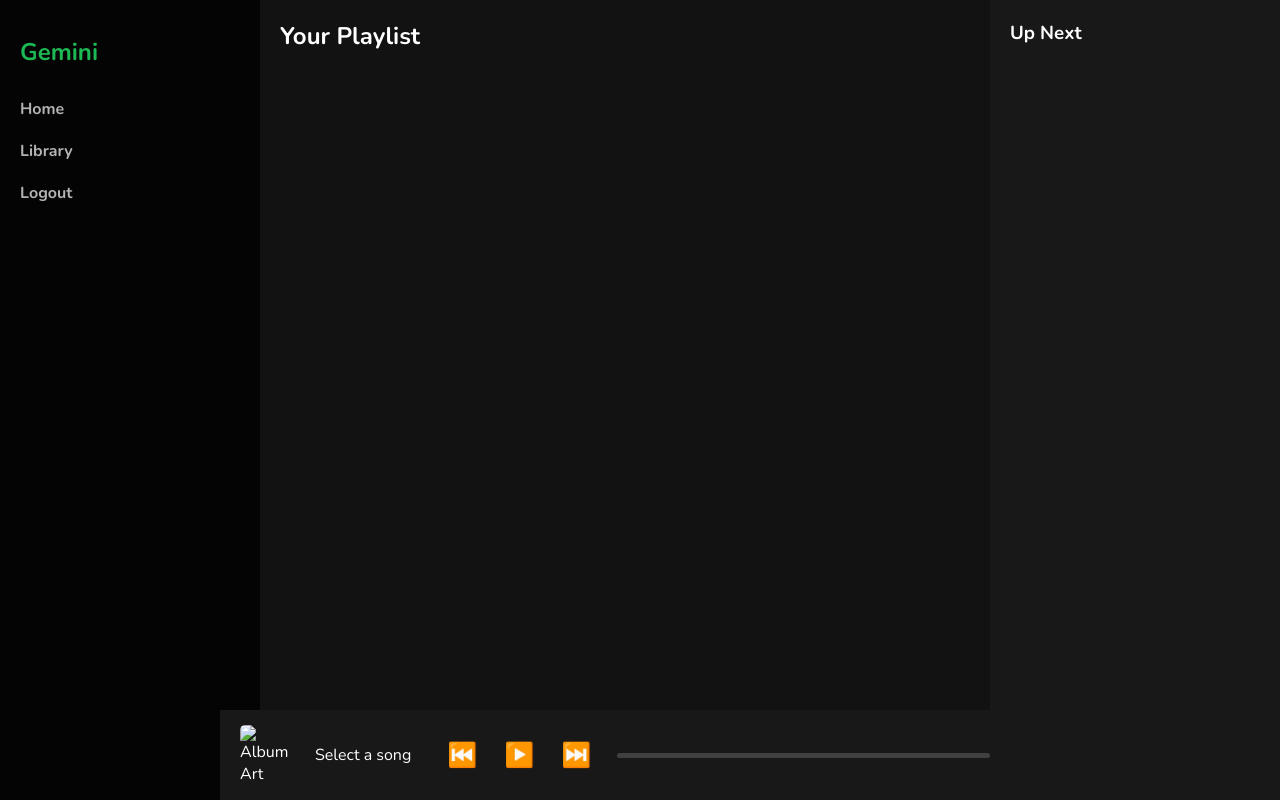
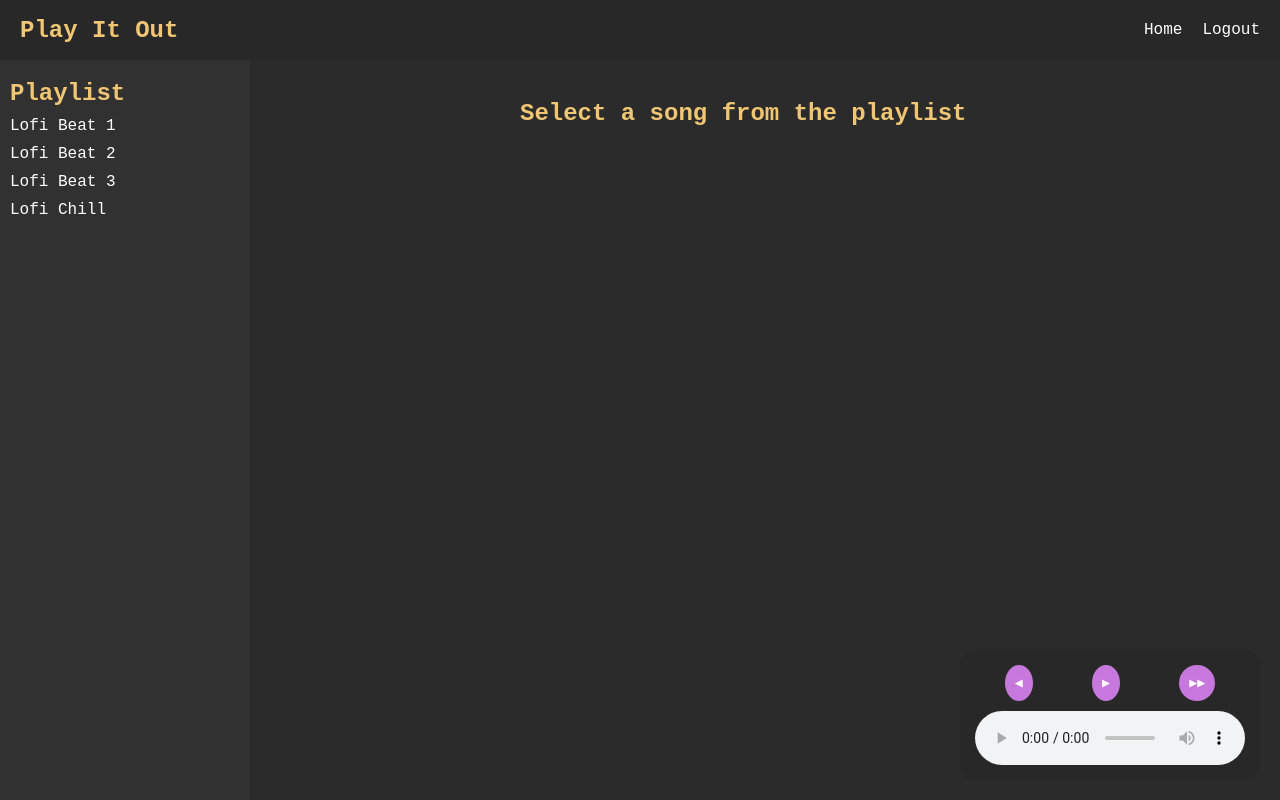
Before and after one commit to Nabnish/palyitout, a Flask app: template templates/playlist.html in a window 1280 px wide. Run offline with Flask 3, Linux system fonts and the light colour scheme; the template is opened without the code that fills it, so the values that code supplies are empty.

Commit message:
spotify player

```diff
--- a/app.py
+++ b/app.py
@@ -103,7 +103,7 @@ def gemini():
         return redirect(url_for("login"))
 
     response_text = ""
-    song_list = []
+    song_list = session.get("song_list", [])
 
     if request.method == "POST":
         user_input = request.form["message"]
@@ -112,58 +112,54 @@ def gemini():
             prompt = f"""
             The user said: {user_input}.
             Generate a playlist of songs matching this vibe.
-            IMPORTANT: Reply ONLY with a comma-separated list of song titles and artist names.
+            Reply ONLY with a comma-separated list of song titles and artist names.
             """
             response = model.generate_content(prompt)
             response_text = response.text.strip()
 
-            # Prepare song_list
+            song_list = []
             for s in response_text.split(','):
                 if '-' in s:
                     title, artist = s.strip().split('-', 1)
                     song_list.append({
                         "title": title.strip(),
                         "artist": artist.strip(),
-                        "uri": "",  # optional Spotify preview
+                        "uri": "",
                         "album_art": "https://via.placeholder.com/60"
                     })
-
-            # Redirect to playlist page
-            session["song_list"] = song_list  # save in session
-            return redirect(url_for("playlist"))
+            session["song_list"] = song_list
 
         except Exception as e:
-            response_text = f"An error occurred: {e}"
-            flash("Failed to generate playlist.", "error")
+            flash(f"Failed to generate playlist: {e}", "error")
+        import spotipy
+        from spotipy.oauth2 import SpotifyOAuth
+        if 'spotify_token' in session:
+            sp = spotipy.Spotify(auth=session['spotify_token'])
+            for song in song_list:
+                query = f"{song['title']} {song['artist']}"
+                results = sp.search(q=query, type='track', limit=1)
+            if results['tracks']['items']:
+                track = results['tracks']['items'][0]
+                song['uri'] = track['preview_url']   # 30s preview
+                song['spotify_url'] = track['external_urls']['spotify']
+                song['album_art'] = track['album']['images'][0]['url']
 
-    return render_template("gemini.html", response=response_text, username=session["username"])
-@app.route("/playlist")
-def playlist():
-    if "user_id" not in session:
-        return redirect(url_for("login"))
 
-    song_list = session.get("song_list", [])
-    if not song_list:
-        flash("No playlist available. Generate one first!", "error")
-        return redirect(url_for("gemini"))
-
-    # Add Spotify preview URLs and album art if Spotify is connected
+    # If Spotify connected, fetch preview URLs
     spotify_token = session.get("spotify_token")
-    if spotify_token:
+    if spotify_token and song_list:
         sp = spotipy.Spotify(auth=spotify_token)
         for song in song_list:
             query = f"{song['title']} {song['artist']}"
             results = sp.search(q=query, limit=1, type='track')
             if results['tracks']['items']:
                 track = results['tracks']['items'][0]
-                song['uri'] = track['preview_url'] or ""  # 30s preview URL
+                song['uri'] = track['preview_url'] or ""
+                song['spotify_url'] = track['external_urls']['spotify']
                 song['album_art'] = track['album']['images'][0]['url']
-                song['spotify_url'] = track['external_urls']['spotify']
 
-    # Filter out songs with no preview to avoid broken audio
-    playable_songs = [s for s in song_list if s.get('uri')]
+    return render_template("gemini.html", response=response_text, songs=song_list, spotify_connected=bool(spotify_token))
 
-    return render_template("playlist.html", songs=song_list, username=session["username"])
 
 @app.route("/spotify/login")
 def spotify_login():
--- a/templates/playlist.html
+++ b/templates/playlist.html
@@ -3,174 +3,190 @@
 <head>
 <meta charset="UTF-8">
 <meta name="viewport" content="width=device-width, initial-scale=1.0">
-<title>Gemini Player</title>
-<link href="https://fonts.googleapis.com/css2?family=Nunito:wght@400;700&display=swap" rel="stylesheet">
+<title>Lofi Music Player</title>
 <style>
+  /* Reset */
+  * { margin: 0; padding: 0; box-sizing: border-box; font-family: 'Courier New', monospace; }
+
   body {
-    margin: 0;
-    font-family: 'Nunito', sans-serif;
-    background: #121212;
+    background: #2b2b2b;
     color: #fff;
     display: flex;
     height: 100vh;
     overflow: hidden;
   }
 
-  .sidebar {
-    width: 220px;
-    background: #040404;
+  /* Nav Bar */
+  nav {
+    position: fixed;
+    top: 0;
+    left: 0;
+    right: 0;
+    height: 60px;
+    background: rgba(40, 40, 40, 0.9);
+    display: flex;
+    justify-content: space-between;
+    align-items: center;
+    padding: 0 20px;
+    z-index: 10;
+  }
+
+  nav h1 {
+    font-size: 1.5rem;
+    color: #f0c674;
+  }
+
+  nav ul {
+    display: flex;
+    gap: 20px;
+  }
+
+  nav ul li {
+    list-style: none;
+    cursor: pointer;
+    transition: 0.2s;
+  }
+
+  nav ul li:hover {
+    color: #c678dd;
+  }
+
+  /* Playlist Bar */
+  .playlist {
+    width: 250px;
+    background: rgba(50, 50, 50, 0.95);
+    padding: 80px 10px 10px 10px;
+    overflow-y: auto;
+  }
+
+  .playlist h2 {
+    margin-bottom: 10px;
+    color: #f0c674;
+  }
+
+  .playlist ul li {
+    margin: 10px 0;
+    cursor: pointer;
+    transition: 0.2s;
+  }
+
+  .playlist ul li:hover {
+    color: #c678dd;
+  }
+
+  /* Main Content */
+  .main {
+    flex: 1;
+    margin-left: 250px;
+    padding-top: 80px;
+    position: relative;
+  }
+
+  /* Bottom Player */
+  .player {
+    position: fixed;
+    bottom: 20px;
+    right: 20px;
+    width: 300px;
+    background: rgba(40, 40, 40, 0.9);
+    padding: 15px;
+    border-radius: 15px;
     display: flex;
     flex-direction: column;
-    padding: 20px;
+    align-items: center;
   }
-  .sidebar h1 { color: #1db954; margin-bottom: 30px; font-size: 1.5em; }
-  .sidebar a { color: #b3b3b3; text-decoration: none; margin-bottom: 20px; font-weight: 600; transition: color 0.2s; }
-  .sidebar a:hover { color: #1db954; }
 
-  .main { flex: 1; display: flex; flex-direction: column; overflow: hidden; }
-  .playlist-area { flex: 1; padding: 20px; overflow-y: auto; }
-  .playlist-area h2 { margin-top: 0; margin-bottom: 15px; }
-  .song { display: flex; align-items: center; padding: 10px; border-radius: 8px; cursor: pointer; transition: background 0.2s; margin-bottom: 10px; }
-  .song:hover { background: #282828; }
-  .song img { width: 50px; height: 50px; margin-right: 15px; border-radius: 5px; object-fit: cover; }
-  .song-info h3 { margin: 0; font-size: 1em; }
-  .song-info p { margin: 0; font-size: 0.85em; color: #b3b3b3; }
+  .player audio {
+    width: 100%;
+    margin-top: 10px;
+  }
 
-  .queue { width: 250px; background: #181818; padding: 20px; overflow-y: auto; }
-  .queue h3 { margin-top: 0; margin-bottom: 15px; }
+  .player-controls {
+    display: flex;
+    justify-content: space-around;
+    width: 100%;
+  }
 
-  .player-bar {
-    position: fixed;
-    bottom: 0; left: 220px; right: 250px;
-    height: 90px;
-    background: #181818;
-    display: flex; align-items: center; padding: 0 20px;
+  .player-controls button {
+    background: #c678dd;
+    border: none;
+    padding: 10px;
+    border-radius: 50%;
+    cursor: pointer;
+    color: #fff;
+    transition: 0.2s;
   }
-  .player-left { display: flex; align-items: center; }
-  .player-left img { width: 60px; height: 60px; margin-right: 15px; border-radius: 5px; object-fit: cover; }
-  .player-controls { display: flex; align-items: center; gap: 15px; margin-left: 30px; }
-  .player-controls button { background: none; border: none; color: #fff; font-size: 1.5em; cursor: pointer; transition: color 0.2s; }
-  .player-controls button:hover { color: #1db954; }
-  .progress-container { flex: 1; height: 5px; background: #404040; border-radius: 5px; margin: 0 20px; cursor: pointer; }
-  .progress { height: 100%; width: 0%; background: #1db954; border-radius: 5px; }
+
+  .player-controls button:hover {
+    background: #f0c674;
+  }
+
 </style>
 </head>
 <body>
 
-<div class="sidebar">
-  <h1>Gemini</h1>
-  <a href="{{ url_for('home') }}">Home</a>
-  <a href="#">Library</a>
-  <a href="{{ url_for('logout') }}">Logout</a>
+<nav>
+  <h1>Play It Out</h1>
+  <ul>
+    <li>Home</li>
+    <li>Logout</li>
+  </ul>
+</nav>
+
+<div class="playlist">
+  <h2>Playlist</h2>
+  <ul>
+    <li data-src="song1.mp3">Lofi Beat 1</li>
+    <li data-src="song2.mp3">Lofi Beat 2</li>
+    <li data-src="song3.mp3">Lofi Beat 3</li>
+    <li data-src="song4.mp3">Lofi Chill</li>
+  </ul>
 </div>
 
 <div class="main">
-  <div class="playlist-area">
-    <h2>Your Playlist</h2>
-    {% for song in songs %}
-      <div class="song {% if not song.uri %}disabled{% endif %}" data-src="{{ song.uri }}" {% if not song.uri %}style="opacity:0.5;cursor:default"{% endif %}>
-        <img src="{{ song.album_art }}" alt="Album Art">
-        <div class="song-info">
-          <h3>{{ song.title }}</h3>
-          <p>{{ song.artist }}</p>
-        </div>
-      </div>
-    {% endfor %}
-  </div>
+  <h2 style="padding:20px; color:#f0c674;">Select a song from the playlist</h2>
 </div>
 
-<div class="queue">
-  <h3>Up Next</h3>
-  <div id="queue-list">
-    {% for song in songs[1:] %}
-      <p>{{ song.title }} - {{ song.artist }}</p>
-    {% endfor %}
+<div class="player">
+  <div class="player-controls">
+    <button id="prev">&#9664;</button>
+    <button id="play">&#9654;</button>
+    <button id="next">&#9654;&#9654;</button>
   </div>
+  <audio id="audio" controls></audio>
 </div>
 
-<div class="player-bar">
-  <div class="player-left">
-    <img src="" alt="Album Art" id="current-art">
-    <span id="current-title">Select a song</span>
-  </div>
-  <div class="player-controls">
-    <button id="prev">⏮️</button>
-    <button id="play">▶️</button>
-    <button id="next">⏭️</button>
-  </div>
-  <div class="progress-container" id="progress-container">
-    <div class="progress" id="progress"></div>
-  </div>
-</div>
+<script>
+const playlist = document.querySelectorAll('.playlist ul li');
+const audio = document.getElementById('audio');
+let currentIndex = 0;
 
-<audio id="audio"></audio>
-
-<script>
-
-    const audio = document.getElementById('audio');
-    const playBtn = document.getElementById('play');
-    const prevBtn = document.getElementById('prev');
-    const nextBtn = document.getElementById('next');
-    const songs = document.querySelectorAll('.song');
-    const currentArt = document.getElementById('current-art');
-    const currentTitle = document.getElementById('current-title');
-    const progress = document.getElementById('progress');
-    const progressContainer = document.getElementById('progress-container');
-    const queueList = document.getElementById('queue-list');
-
-    let currentIndex = 0;
-    let isPlaying = false;
-
-
-    const playableSongs = Array.from(songs).filter(s => s.dataset.src);
-
-
-function loadSong(index) {
-  if (!playableSongs[index]) return;
-  const song = playableSongs[index];
-  audio.src = song.dataset.src;
-  currentTitle.textContent = song.querySelector('h3').textContent + " - " + song.querySelector('p').textContent;
-  currentArt.src = song.querySelector('img').src;
-
-  playableSongs.forEach(s => s.classList.remove('active'));
-  song.classList.add('active');
-
-  queueList.innerHTML = '';
-  for (let i = index + 1; i < playableSongs.length; i++) {
-    const t = playableSongs[i].querySelector('h3').textContent + ' - ' + playableSongs[i].querySelector('p').textContent;
-    const p = document.createElement('p'); p.textContent = t;
-    queueList.appendChild(p);
-  }
+function loadSong(index){
+  audio.src = playlist[index].getAttribute('data-src');
+  audio.play();
 }
 
-function playSong() { audio.play(); isPlaying = true; playBtn.textContent = '⏸️'; }
-function pauseSong() { audio.pause(); isPlaying = false; playBtn.textContent = '▶️'; }
-
-playBtn.addEventListener('click', () => { isPlaying ? pauseSong() : playSong(); });
-prevBtn.addEventListener('click', () => { currentIndex = (currentIndex - 1 + playableSongs.length) % playableSongs.length; loadSong(currentIndex); playSong(); });
-nextBtn.addEventListener('click', () => { currentIndex = (currentIndex + 1) % playableSongs.length; loadSong(currentIndex); playSong(); });
-
-playableSongs.forEach((song, index) => {
+playlist.forEach((song, index) => {
   song.addEventListener('click', () => {
     currentIndex = index;
     loadSong(currentIndex);
-    playSong();
   });
 });
 
-audio.addEventListener('timeupdate', () => {
-  const percent = (audio.currentTime / audio.duration) * 100;
-  progress.style.width = percent + '%';
+document.getElementById('play').addEventListener('click', () => {
+  if(audio.paused) audio.play();
+  else audio.pause();
 });
 
-progressContainer.addEventListener('click', (e) => {
-  const width = progressContainer.clientWidth;
-  const clickX = e.offsetX;
-  audio.currentTime = (clickX / width) * audio.duration;
+document.getElementById('prev').addEventListener('click', () => {
+  currentIndex = (currentIndex - 1 + playlist.length) % playlist.length;
+  loadSong(currentIndex);
 });
 
-
-if (playableSongs.length) loadSong(currentIndex);
+document.getElementById('next').addEventListener('click', () => {
+  currentIndex = (currentIndex + 1) % playlist.length;
+  loadSong(currentIndex);
+});
 </script>
 
 </body>
```
Also changed, not shown: templates/gemini.html (+45 -0 lines), users.db, 1 other file.
